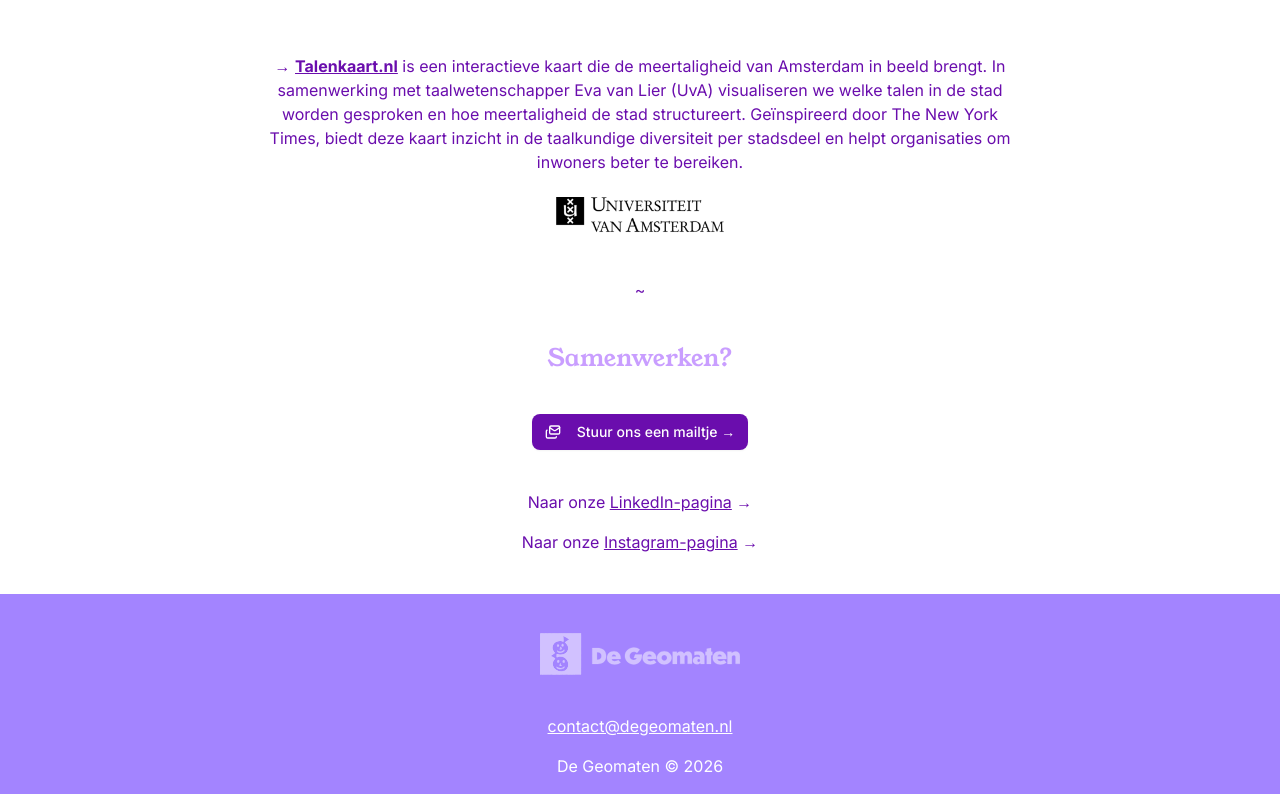
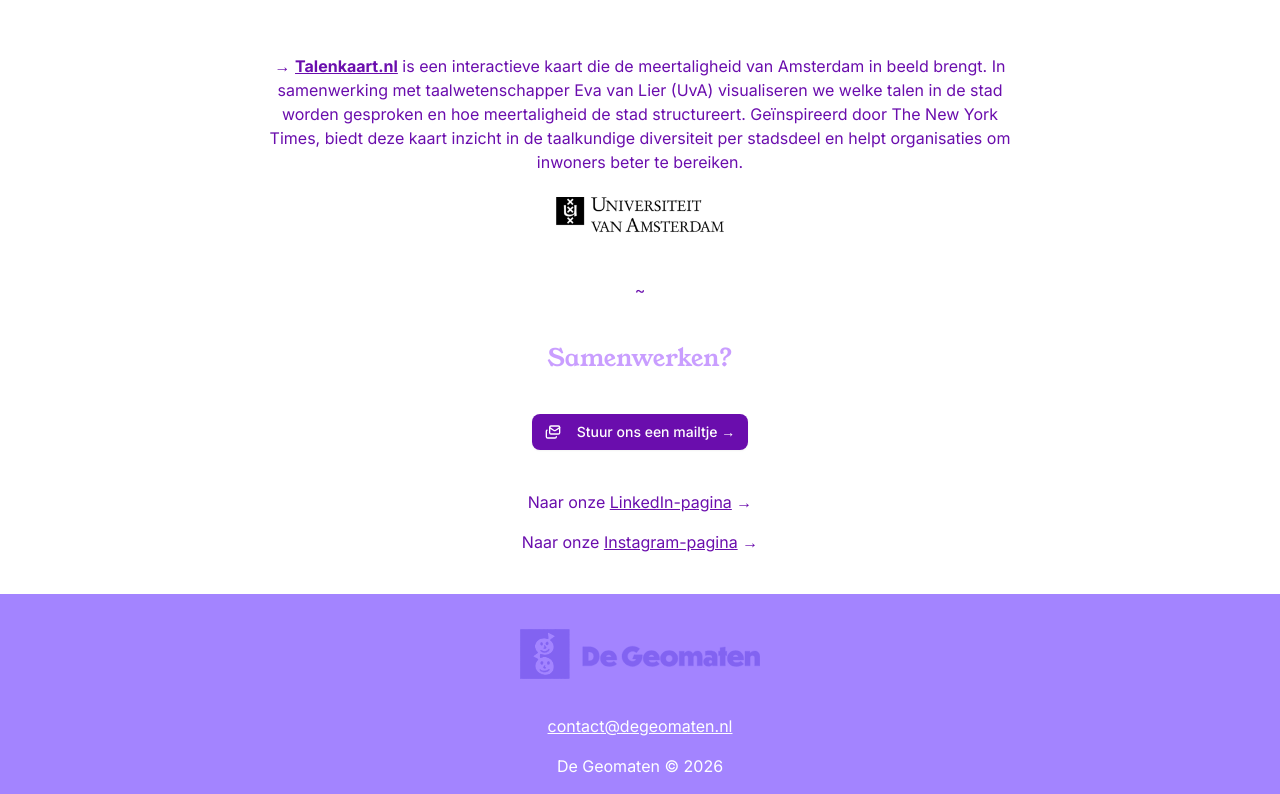
Before and after one commit to DeGeomaten/degeomaten-website, a SvelteKit app: page / in a window 1280 px wide. Shown: the part 1018-1812 px from the top of the page. Built offline with nearby package versions, Linux system fonts and the light colour scheme; no server answers; a web font is replaced by a local one.

Commit message:
logo fixed

```diff
--- a/src/routes/+page.svelte
+++ b/src/routes/+page.svelte
@@ -149,7 +149,7 @@
 <footer
   class="w-full h-50 bg-[#A384FF] mt-10 text-white flex flex-col items-center justify-center"
 >
-  <img src="logo.svg" class="footer-logo size-50" alt="" />
+  <img src="logo.svg" class="footer-logo size-60" alt="" />
   <a class="underline" href="mailto:contact@degeomaten.nl"
     >contact@degeomaten.nl</a
   >
@@ -160,7 +160,7 @@
   @import url("https://fonts.googleapis.com/css2?family=Inter:ital,opsz,wght@0,14..32,100..900;1,14..32,100..900&family=Gidugu&family=Young+Serif&display=swap");
 
   :global(img.footer-logo) {
-    filter: brightness(0) invert(1);
+    filter: brightness(1);
     opacity: 0.5;
   }
 
```
